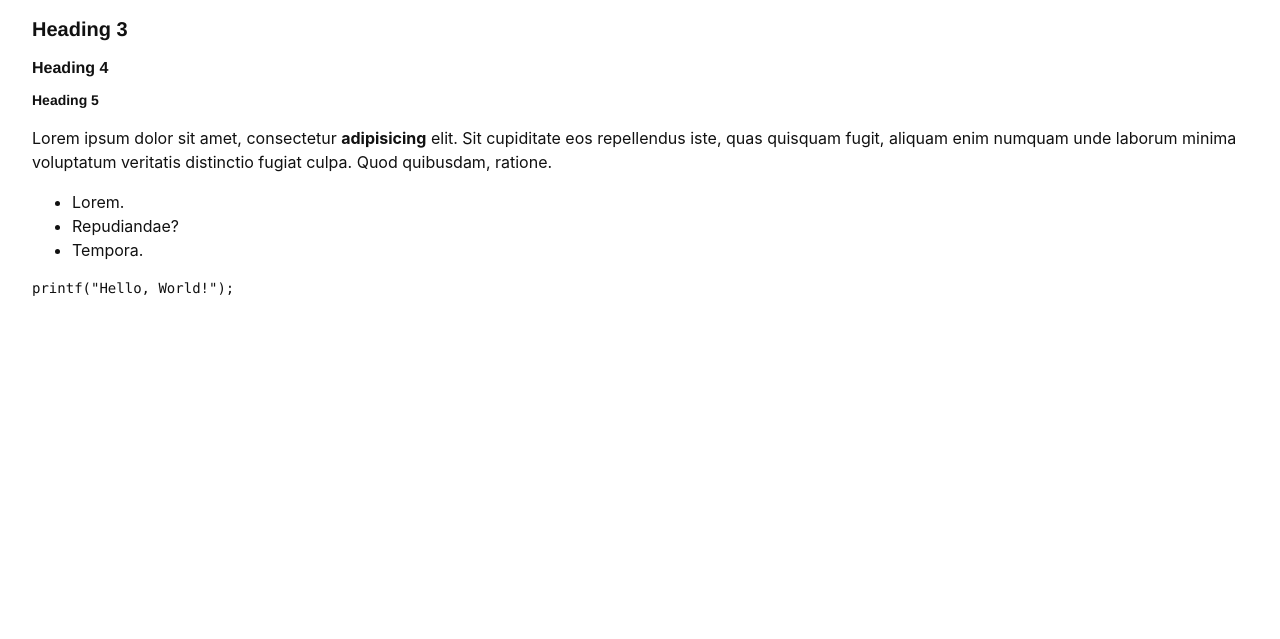
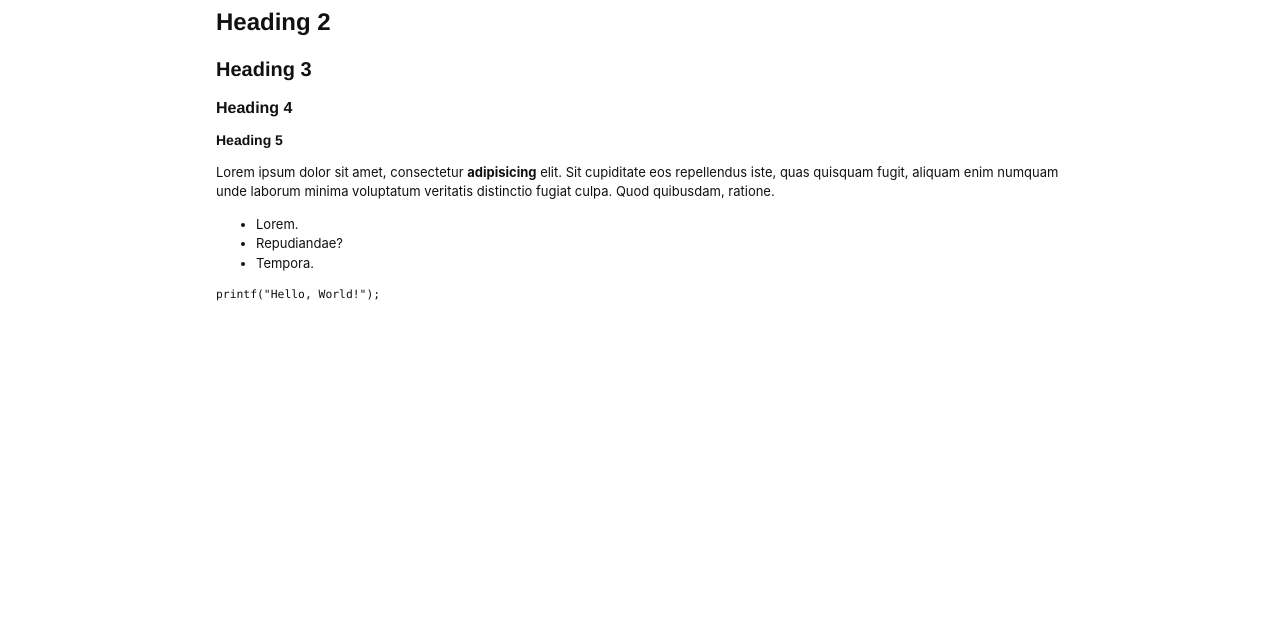
Before and after one commit to rightscale-design/designkit-typography, a website: page index.html in a window 1280 px wide. Shown: the part 161-800 px from the top of the page. Drawn offline with Linux system fonts and the light colour scheme.

Commit message:
Updated index

```diff
--- a/index.html
+++ b/index.html
@@ -5,21 +5,37 @@
   <title>Designkit - Typography</title>
   <link rel="stylesheet" href="css/designkit-typography.css">
   <style>
-    html, body, div {
-      margin: 0;
-      padding: 0;
-      font-size: 100%;
-      vertical-align: baseline;
-      border: 0;
-      outline: 0;
-      background: transparent;
+    *,
+    *:before,
+    *:after {
+      -webkit-box-sizing: border-box;
+      -moz-box-sizing: border-box;
+      box-sizing: border-box;
     }
+
     body {
-      padding: 2rem;
+      font-family: -apple-system, BlinkMacSystemFont, "Segoe UI", Roboto, Oxygen, Ubuntu, Cantarell, "Open Sans", "Helvetica Neue", sans-serif;
+      letter-spacing: 0;
+      font-weight: 400;
+      font-style: normal;
+      text-rendering: optimizeLegibility;
+      -webkit-font-smoothing: antialiased;
+      -moz-osx-font-smoothing: grayscale;
+      color: #111;
+      font-size: 13px;
+      line-height: 1.5;
+    }
+
+    .wrapper {
+      width: 928px;
+      padding: 0 40px;
+      margin: 0 auto;
     }
   </style>
 </head>
 <body>
+  <div class="wrapper">
+    <h1>Designkit Typography</h1>
     <h1>Heading 1</h1>
     <h2>Heading 2</h2>
     <h3>Heading 3</h3>
@@ -32,5 +48,6 @@
       <li>Tempora.</li>
     </ul>
     <pre>printf("Hello, World!");</pre>
+  </div>
 </body>
 </html>
```
Lines whose indentation alone changed are shown as unchanged.
